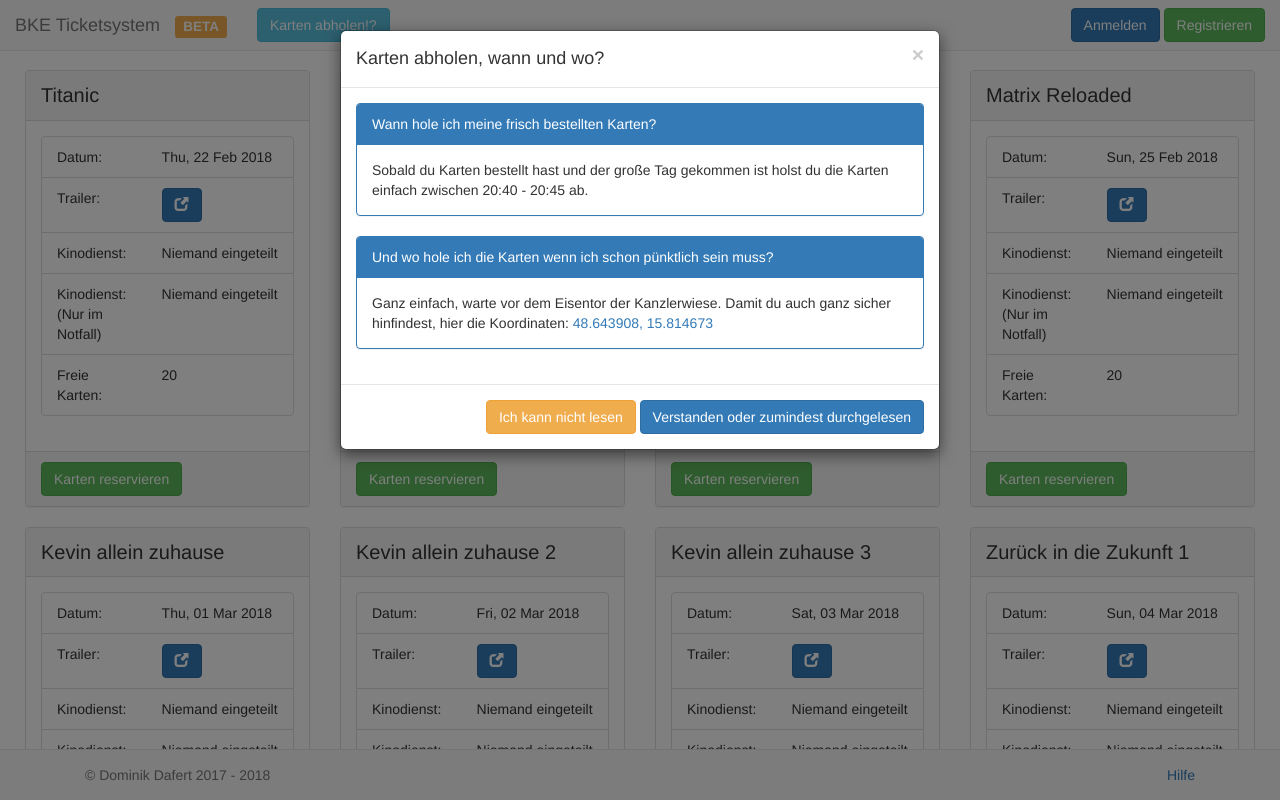
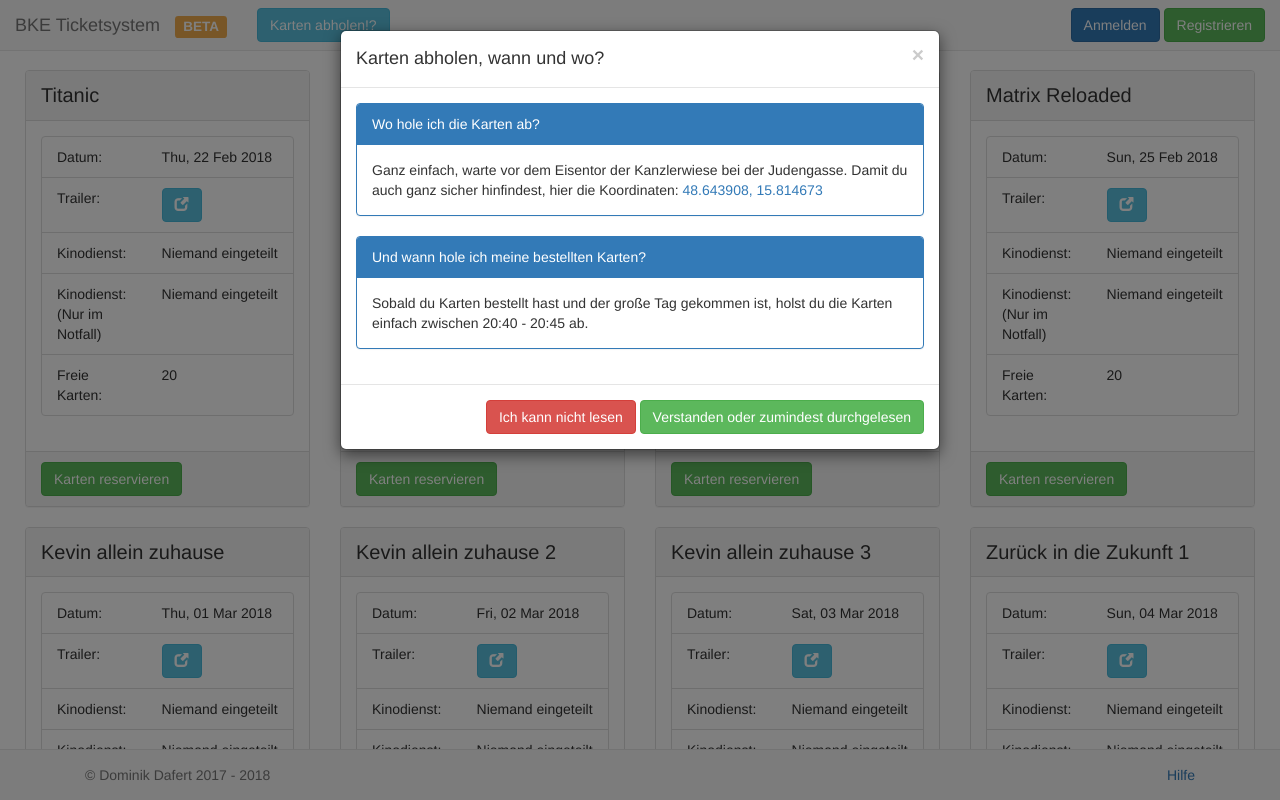
Before and after one commit to fschaupp/ticketsys-bootstrap, a PHP site: page /index.php in a window 1280 px wide, after a click on "Karten abholen!?". Run offline with PHP 8.4, Linux system fonts and the light colour scheme; data comes from the database, SQL or seed files in the repository; data that the repository does not hold is empty.

Commit message:
Changes button style and fixes movie name placeholder

```diff
--- a/index.php
+++ b/index.php
@@ -106,7 +106,7 @@ include ('./languages/german.php');
                                             <div class="col-xs-6 col-sm-6 col-md-7 col-lg-7">
                                                 <a href="' . $movieTrailerLink . '" target="_blank"
                                                     data-toggle="tooltip" data-placement="top" title="'.$string_home_trailer_button_tooltip.'">
-                                                    <button type="button" class="btn btn-primary">
+                                                    <button type="button" class="btn btn-info">
                                                         <span class="glyphicon glyphicon-new-window"></span>
                                                     </button>
                                                 </a>
@@ -132,7 +132,7 @@ include ('./languages/german.php');
                 } else {
                     echo '<a href="#modal_getNormalWorkerInTouch" data-toggle="tooltip" data-placement="bottom"
                                 title="'.$string_home_cardService_button_tooltip.'">
-                            <button class="btn btn-info" data-toggle="modal" data-target="#modal_getNormalWorkerInTouch"
+                            <button class="btn btn-primary" data-toggle="modal" data-target="#modal_getNormalWorkerInTouch"
                                 data-movie-id="' . $item[0] . '" data-movie-name="' . $item[1] . '">'.$string_home_cardService_button_text.'</button></a>';
                 }
             } else {
@@ -189,7 +189,7 @@ include ('./languages/german.php');
                 } else {
                     echo '<a href="#modal_getEmergencyWorkerInTouch" data-toggle="tooltip" data-placement="bottom"
                                 title="'.$string_home_emergencyCardService_button_tooltip.'">
-                            <button class="btn btn-info" data-toggle="modal" data-target="#modal_getEmergencyWorkerInTouch"
+                            <button class="btn btn-primary" data-toggle="modal" data-target="#modal_getEmergencyWorkerInTouch"
                                 data-movie-id="' . $item[0] . '" data-movie-name="' . $item[1] . '">'.$string_home_cardService_button_text.'
                             </button>
                           </a>';
@@ -413,8 +413,8 @@ include ('./languages/german.php');
             <form method="POST" action="./logic/worker/cancelNormalWorkerGetInTouchWithMovie.php">
                 <input type="text" name="UMID" hidden value=""/>
                 <div class="modal-footer">
-                    <button type="reset" class="btn btn-success" data-dismiss="modal"><?php echo $string_cancel; ?></button>
-                    <button type="submit" class="btn btn-danger"><?php echo $string_home_modal_cancel_get_in_touch_button_success; ?></button>
+                    <button type="reset" class="btn btn-danger" data-dismiss="modal"><?php echo $string_cancel; ?></button>
+                    <button type="submit" class="btn btn-success"><?php echo $string_home_modal_cancel_get_in_touch_button_success; ?></button>
                 </div>
             </form>
         </div>
@@ -431,8 +431,8 @@ include ('./languages/german.php');
             <form method="POST" action="./logic/worker/cancelEmergencyWorkerGetInTouchWithMovie.php">
                 <input type="text" name="UMID" hidden value=""/>
                 <div class="modal-footer">
-                    <button type="reset" class="btn btn-success" data-dismiss="modal"><?php echo $string_cancel; ?></button>
-                    <button type="submit" class="btn btn-danger"><?php echo $string_home_modal_cancel_get_in_touch_button_success; ?></button>
+                    <button type="reset" class="btn btn-danger" data-dismiss="modal"><?php echo $string_cancel; ?></button>
+                    <button type="submit" class="btn btn-success"><?php echo $string_home_modal_cancel_get_in_touch_button_success; ?></button>
                 </div>
             </form>
         </div>
@@ -455,8 +455,8 @@ include ('./languages/german.php');
                     </div>
                 </div>
                 <div class="modal-footer">
-                    <button type="reset" class="btn btn-success" data-dismiss="modal"><?php echo $string_cancel; ?></button>
-                    <button type="submit" class="btn btn-danger"><?php echo $string_home_modal_cancel_booked_cards_button_success; ?></button>
+                    <button type="reset" class="btn btn-danger" data-dismiss="modal"><?php echo $string_cancel; ?></button>
+                    <button type="submit" class="btn btn-success"><?php echo $string_home_modal_cancel_booked_cards_button_success; ?></button>
                 </div>
             </form>
         </div>
--- a/languages/german.php
+++ b/languages/german.php
@@ -83,6 +83,7 @@ $string_movieManagement_table_body_actions_edit = 'Bearbeiten';
 $string_movieManagement_table_body_actions_delete = 'Löschen';
 
 $string_movieManagement_modal_movie_name = 'Filmname:';
+$string_movieManagement_modal_movie_name_placeholder = 'Filmname';
 $string_movieManagement_modal_date = 'Datum: ';
 $string_movieManagement_modal_trailer = 'Trailer: ';
 
--- a/movieManagement.php
+++ b/movieManagement.php
@@ -93,13 +93,13 @@ include ('./languages/german.php');
                 echo '<td>' . $del . $item[5] . $delend . '</td>';
                 echo '<td>' . $del . $formattedDate . $delend . '</td>';
                 echo '<td><a href="'. $item[3] . '" target="_blank" style="margin-right: 5px;">
-                            <button type="button" class="btn btn-primary">'. $string_movieManagement_table_body_trailer .'</button>
+                            <button type="button" class="btn btn-info">'. $string_movieManagement_table_body_trailer .'</button>
                           </a>' . $del . $item[3] . $delend . '
                       </td>';
                 echo '<td>' . $del . $workerName . $delend . '</td>';
                 echo '<td>' . $del . $emergencyWorkerName . $delend . '</td>';
                 echo '<td>
-                        <a href="#editMovie" data-toggle="modal" data-target="#modal_editMovie" class="btn btn-success btn-md"
+                        <a href="#editMovie" data-toggle="modal" data-target="#modal_editMovie" class="btn btn-warning btn-md"
                                 data-movie-id="'.$item[0].'" data-movie-name="'.$item[1].'" data-movie-trailer="'.$item[3].'">
                             <span class="glyphicon glyphicon-pencil"></span> '. $string_movieManagement_table_body_actions_edit .'
                         </a>
@@ -132,7 +132,7 @@ include ('./languages/german.php');
                         <div class="input-group">
                             <span class="input-group-addon"><i class="glyphicon glyphicon-film"></i></span>
                             <input required type="text" class="form-control" id="inputcMoviename" name="inputcMoviename"
-                                   placeholder="<?php echo $string_movieManagement_modal_movie_name; ?>" autofocus>
+                                   placeholder="<?php echo $string_movieManagement_modal_movie_name_placeholder; ?>" autofocus>
                         </div>
                     </div>
                     <div class="form-group">
--- a/navbar.php
+++ b/navbar.php
@@ -297,27 +297,27 @@ if(isset($_SESSION['email'])) {
 
             <div class="modal-body">
                 <div class="panel panel-primary">
-                    <div class="panel-heading">Wann hole ich meine frisch bestellten Karten?</div>
-                    <div class="panel-body">Sobald du Karten bestellt hast und der große Tag gekommen ist holst
-                        du die Karten einfach zwischen 20:40 - 20:45 ab.
-                    </div>
-                </div>
-
-                <div class="panel panel-primary">
-                    <div class="panel-heading">Und wo hole ich die Karten wenn ich schon pünktlich sein muss?</div>
-                    <div class="panel-body">Ganz einfach, warte vor dem Eisentor der Kanzlerwiese.
+                    <div class="panel-heading">Wo hole ich die Karten ab?</div>
+                    <div class="panel-body">Ganz einfach, warte vor dem Eisentor der Kanzlerwiese bei der Judengasse.
                         Damit du auch ganz sicher hinfindest, hier die Koordinaten:
                         <a target="_blank" href="https://www.google.at/maps/place/48%C2%B038'38.1%22N+15%C2%B048'52.8%22E/@48.643908,15.8124843,17z/data=!3m1!4b1!4m5!3m4!1s0x0:0x0!8m2!3d48.643908!4d15.814673">
                             48.643908, 15.814673
                         </a>
                     </div>
                 </div>
+
+                <div class="panel panel-primary">
+                    <div class="panel-heading">Und wann hole ich meine  bestellten Karten?</div>
+                    <div class="panel-body">Sobald du Karten bestellt hast und der große Tag gekommen ist, holst
+                        du die Karten einfach zwischen 20:40 - 20:45 ab.
+                    </div>
+                </div>
             </div>
             <div class="modal-footer">
                 <a href="http://lmgtfy.com/?q=Lesen+lernen" target="_blank">
-                    <button class="btn btn-warning">Ich kann nicht lesen</button>
+                    <button class="btn btn-danger">Ich kann nicht lesen</button>
                 </a>
-                <button class="btn btn-primary" data-dismiss="modal">Verstanden oder zumindest durchgelesen</button>
+                <button class="btn btn-success" data-dismiss="modal">Verstanden oder zumindest durchgelesen</button>
             </div>
         </div>
     </div>
--- a/userManagement.php
+++ b/userManagement.php
@@ -65,7 +65,7 @@ if (!isset($conn)) {
                       </td>';
                 echo '<td>
                         <a href="#editUserPassword" data-toggle="modal" data-target="#modal_editUserPassword"
-                                class="btn btn-success btn-md" data-user-id="'.$item[0].'">
+                                class="btn btn-warning btn-md" data-user-id="'.$item[0].'">
                             <span class="glyphicon glyphicon-pencil"></span>
                             '. $string_userManagement_table_body_actions_change_password .'
                         </a>
```
